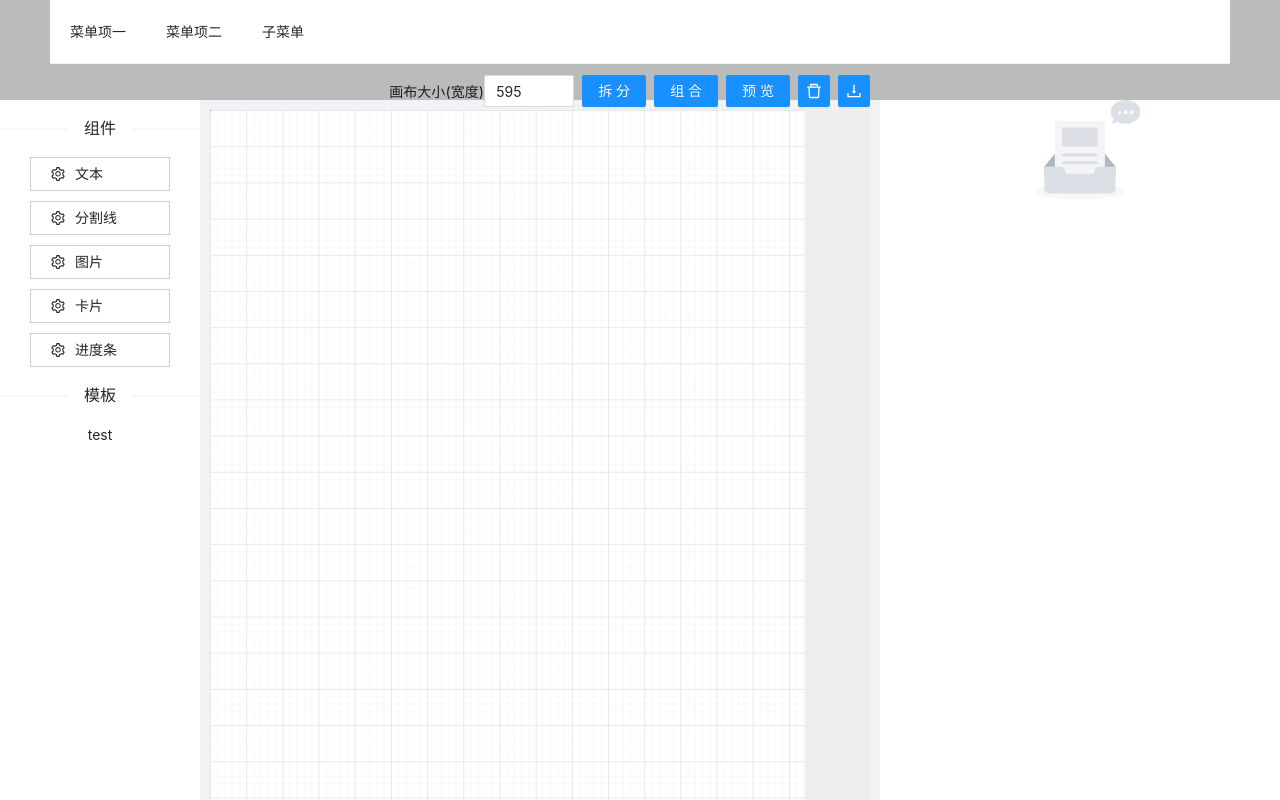
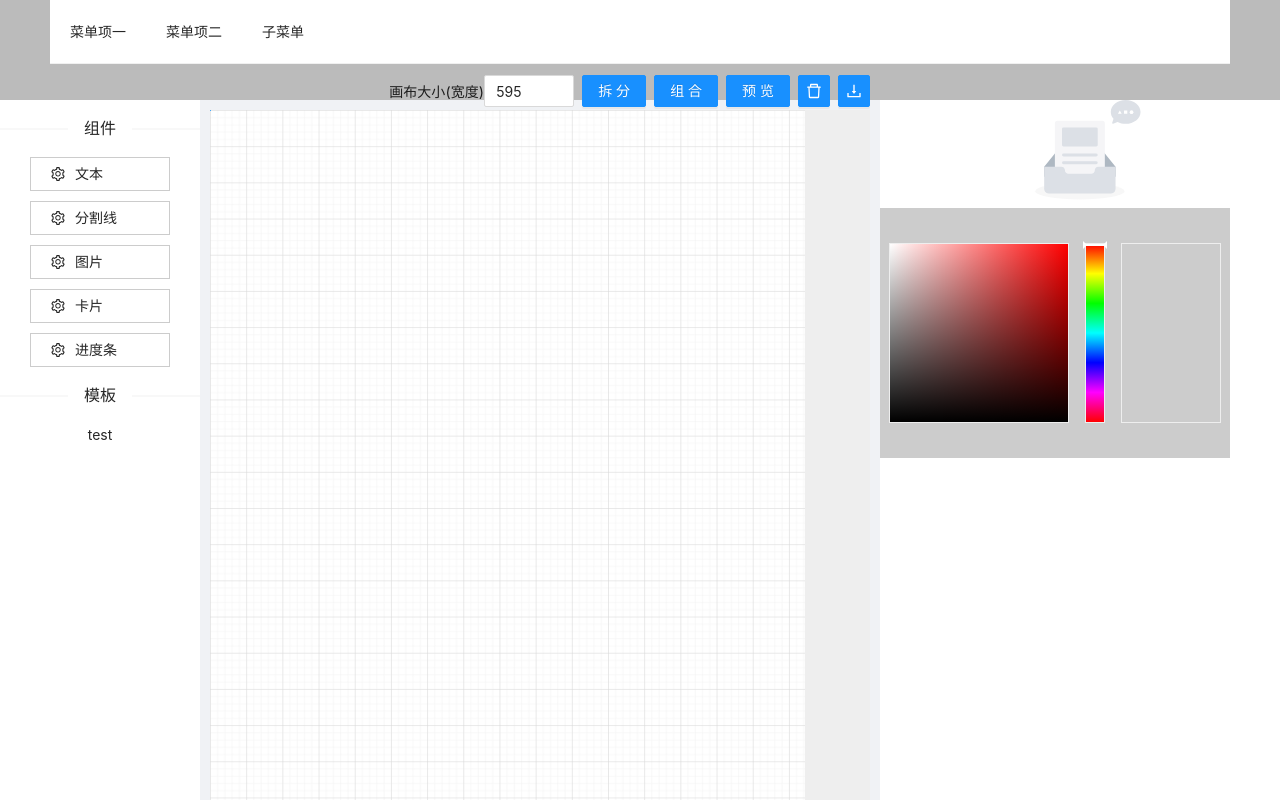
Before and after one commit to DragonLJH/react-resume-ts-app, a React (Create React App) app: page / in a window 1280 px wide. Shown: the top 800 px of the page. Built offline with nearby package versions, Linux system fonts and the light colour scheme.

Commit message:
颜色面板的实现.v.1.1

```diff
--- /dev/null
+++ b/src/components/AppLayoutRight/ColorPanel.tsx
@@ -0,0 +1,62 @@
+import React, { FC, useRef, useState } from 'react';
+import './color-panel.css';
+
+export const ColorPanel: FC = () => {
+    const colorPanelItem: any = useRef()
+    const colorScaleColumn: any = useRef()
+
+    const [hsvH, setHsvH] = useState(0)
+    const [rodTop, setRodTop] = useState(0)
+    const [rgbColor, setRgbColor] = useState(`rgba(255,255,255,0)`)
+
+    const colorScaleColumnDown = (event: any) => {
+        const { clientY } = event
+        const { y } = colorScaleColumn.current.getBoundingClientRect()
+        const res = clientY - y
+        setHsvH(res * 2)
+        setRodTop(res)
+    }
+    const toRGB = (h: number, s: number, v: number) => {
+        let rH, rG, rB;
+        let a, f, p, q, t;
+        a = parseInt((h / 60).toFixed(0))
+        f = h / 60 - a
+        p = v * (1 - s)
+        q = v * (1 - f * s)
+        t = v * (1 - (1 - f) * s)
+        if (a = 0) [rH, rG, rB] = [v, t, p]
+        if (a = 1) [rH, rG, rB] = [q, v, p]
+        if (a = 2) [rH, rG, rB] = [p, v, t]
+        if (a = 3) [rH, rG, rB] = [p, q, v]
+        if (a = 4) [rH, rG, rB] = [t, p, v]
+        if (a = 5) [rH, rG, rB] = [v, p, q]
+        setRgbColor(`rgb(${rH},${rG},${rB})`)
+        console.log([rH, rG, rB])
+    }
+    const colorPanelItemDown = (event: any) => {
+        const { clientX, clientY } = event
+        const { x, y } = colorPanelItem.current.getBoundingClientRect()
+        const [newX, newY] = [clientX - x, clientY - y]
+        toRGB(hsvH, newX / 180, newY / 180)
+        console.log(clientX - x, clientY - y)
+    }
+
+    return (<div className="color-panel">
+        <div ref={colorPanelItem}
+            className="display-inline-block color-panel-item"
+            style={{ backgroundColor: `hsl(${hsvH},100%,50%)` }}
+            onMouseDown={(event) => colorPanelItemDown(event)}>
+
+        </div>
+        <div ref={colorScaleColumn}
+            className="display-inline-block color-scale-column"
+            onMouseDown={(event) => colorScaleColumnDown(event)}>
+            <div className="rod" style={{ top: rodTop }}></div>
+        </div>
+        <div className="display-inline-block msg">
+            <div className="item" style={{ backgroundColor: rgbColor }}></div>
+        </div>
+
+
+    </div>)
+}
--- /dev/null
+++ b/src/components/AppLayoutRight/color-panel.css
@@ -0,0 +1,89 @@
+.color-panel {
+    position: relative;
+    width: 350px;
+    height: 250px;
+    border: solid 1px #ccc;
+    display: flex;
+    align-items: center;
+    justify-content: space-around;
+    background-color: #ccc;
+}
+
+.display-inline-block {
+    display: inline-block;
+    position: relative;
+    border: solid 1px #eee;
+}
+
+.color-panel>.color-panel-item {
+    width: 180px;
+    height: 180px;
+}
+
+.color-panel>.color-panel-item::before {
+    content: "";
+    position: absolute;
+    left: 0px;
+    top: 0px;
+    width: 100%;
+    height: 100%;
+    background-image: linear-gradient(to right, rgba(255, 255, 255, 1), rgba(255, 255, 255, 0));
+}
+
+.color-panel>.color-panel-item::after {
+    content: "";
+    position: absolute;
+    left: 0px;
+    top: 0px;
+    width: 100%;
+    height: 100%;
+    background-image: linear-gradient(to top, rgba(0, 0, 0, 1), rgba(0, 0, 0, 0));
+}
+
+
+.color-panel>.color-scale-column {
+    width: 20px;
+    height: 180px;
+    background-image: linear-gradient(to bottom, #f00 0%, #ff0 16.66%, #0f0 33.33%, #0ff 50%, #00f 66.66%, #f0f 83.33%, #f00 100%);
+}
+
+.color-panel>.color-scale-column>.rod {
+    position: absolute;
+    width: 100%;
+    height: 2px;
+    background-color: #fff;
+}
+
+.color-panel>.color-scale-column>.rod::before {
+    content: "";
+    width: 0;
+    height: 0;
+    border: solid 4px rgba(255, 255, 255, 0);
+    border-left: solid 4px #fff;
+    top: -3px;
+    left: -3px;
+    position: absolute;
+
+
+}
+
+.color-panel>.color-scale-column>.rod::after {
+    content: "";
+    width: 0;
+    height: 0;
+    border: solid 4px rgba(255, 255, 255, 0);
+    border-right: solid 4px #fff;
+    top: -3px;
+    right: -3px;
+    position: absolute;
+}
+
+.color-panel>.msg {
+    width: 100px;
+    height: 180px;
+}
+
+.color-panel>.msg>.item {
+    width: 30px;
+    height: 30px;
+}
--- a/src/components/AppLayoutRight/index.tsx
+++ b/src/components/AppLayoutRight/index.tsx
@@ -5,6 +5,7 @@ import commonContext from "../../commonContext";
 import type { commomType } from "./config"; // 自定义表单控件
 import { configStyle, configAttribute } from "./config";    // 对应配置属性 {inputType , label }
 import FormType from "./FormType";
+import {ColorPanel} from "./ColorPanel";
 
 const { Panel } = Collapse;
 const formItemLayout = {
@@ -88,6 +89,9 @@ const AppLayoutRight: FC = () => {
     return (
         <div className="AppLayoutRight" style={{}}>
             <Empty description={false} />
+            <div>
+                <ColorPanel />
+            </div>
         </div>
     )
 };
```
